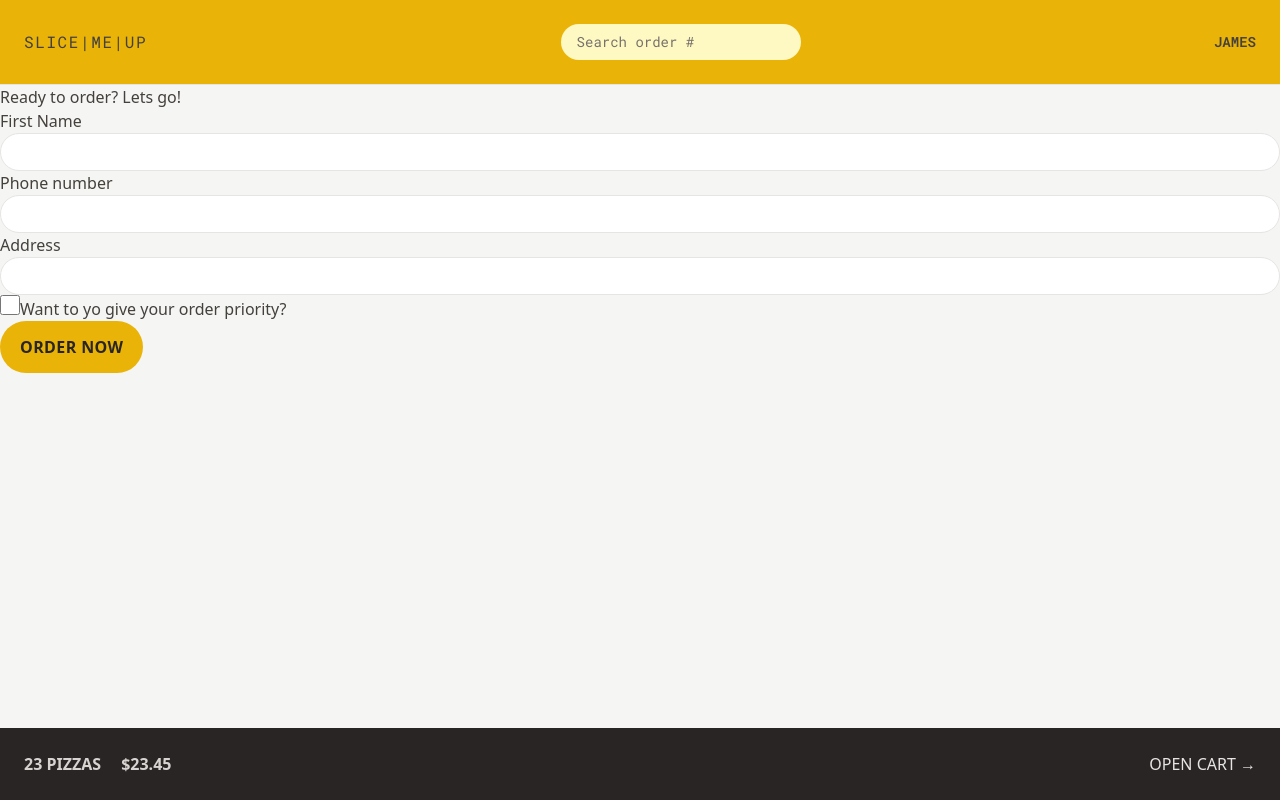
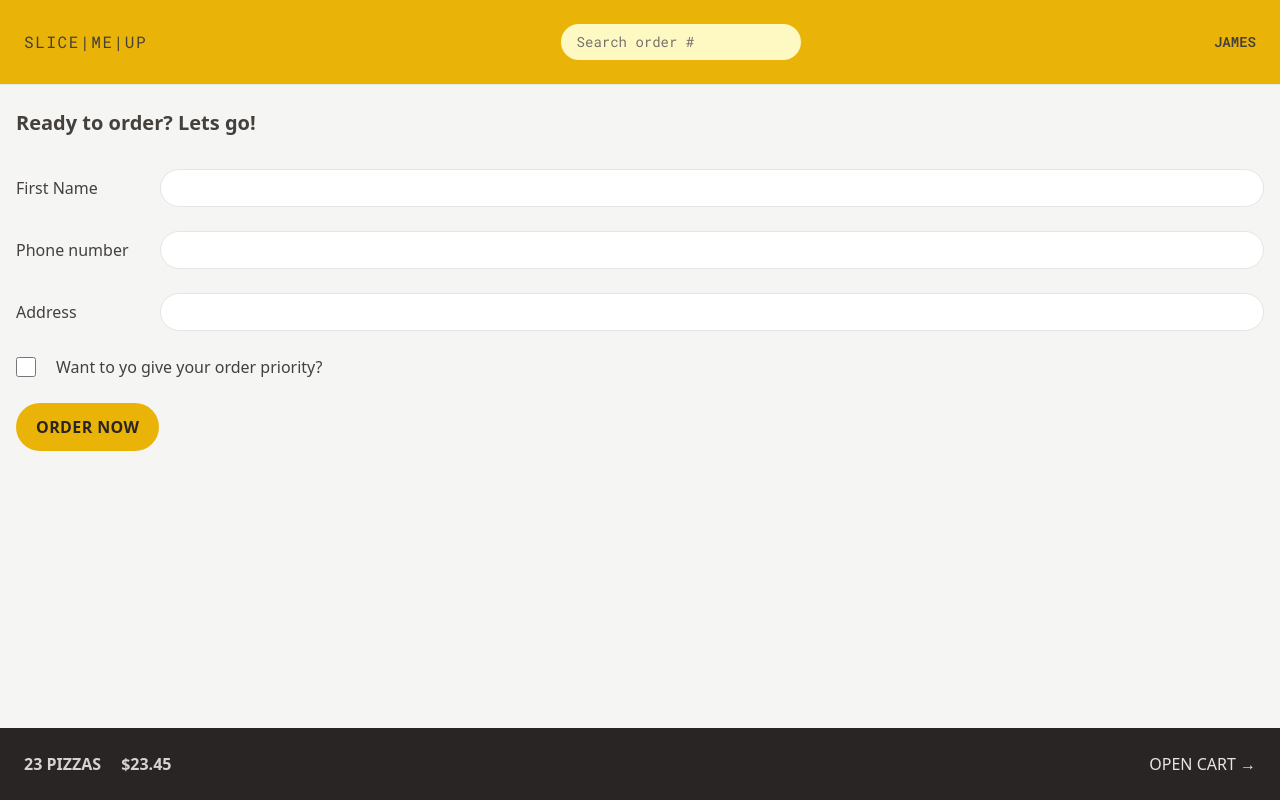
Before and after one commit to JimKonstantinopoulos/CrustWorthy, a React (Vite) app: page /order/new in a window 1280 px wide. Built offline with nearby package versions, Linux system fonts and the light colour scheme.

Commit message:
Add TailwindCSS to style CreateNewOrder Component

```diff
--- a/src/features/order/CreateOrder.jsx
+++ b/src/features/order/CreateOrder.jsx
@@ -1,12 +1,11 @@
-// https://uibakery.io/regex-library/phone-number
-// const isValidPhone = (str) =>
-//   /^\+?\d{1,4}?[-.\s]?\(?\d{1,3}?\)?[-.\s]?\d{1,4}[-.\s]?\d{1,4}[-.\s]?\d{1,9}$/.test(
-//     str
-//   );
-
-import { Form, redirect, useNavigation } from "react-router-dom";
+import { Form, redirect, useActionData, useNavigation } from "react-router-dom";
 import { createOrder } from "../../services/apiRestaurant";
 import Button from "../../ui/Button";
+
+const isValidPhone = (str) =>
+  /^\+?\d{1,4}?[-.\s]?\(?\d{1,3}?\)?[-.\s]?\d{1,4}[-.\s]?\d{1,4}[-.\s]?\d{1,9}$/.test(
+    str,
+  );
 
 const fakeCart = [
   {
@@ -37,32 +36,41 @@ function CreateOrder() {
   const cart = fakeCart;
   const navigation = useNavigation();
   const isSubmitting = navigation.state === "submitting";
+  const formErrors = useActionData();
 
   return (
-    <div>
-      <h2>Ready to order? Lets go!</h2>
+    <div className="px-4 py-6">
+      <h2 className="mb-8 text-xl font-semibold">Ready to order? Lets go!</h2>
 
       <Form method="POST">
-        <div>
-          <label>First Name</label>
-          <input className="input" type="text" name="customer" required />
+        <div className="mb-6 flex flex-col gap-2 tablet:flex-row tablet:items-center tablet:gap-4">
+          <label className="tablet:basis-32">First Name</label>
+          <input className="input grow" type="text" name="customer" required />
         </div>
 
-        <div>
-          <label>Phone number</label>
-          <div>
-            <input className="input" type="tel" name="phone" required />
+        <div className="mb-6 flex flex-col gap-2 tablet:flex-row tablet:items-center tablet:gap-4">
+          <label className="tablet:basis-32">Phone number</label>
+          <div className="grow">
+            <input className="input w-full" type="tel" name="phone" required />
+            {formErrors?.phone && (
+              <p className="absolute pl-2 text-red-600">{formErrors.phone}</p>
+            )}
           </div>
         </div>
 
-        <div>
-          <label>Address</label>
-          <div>
-            <input className="input" type="text" name="address" required />
+        <div className="mb-6 flex flex-col gap-2 tablet:flex-row tablet:items-center tablet:gap-4">
+          <label className="tablet:basis-32">Address</label>
+          <div className="grow">
+            <input
+              className="input w-full"
+              type="text"
+              name="address"
+              required
+            />
           </div>
         </div>
 
-        <div>
+        <div className="flex items-center gap-5">
           <input
             className="h-5 w-5 accent-yellow-400"
             type="checkbox"
@@ -71,12 +79,14 @@ function CreateOrder() {
             // value={withPriority}
             // onChange={(e) => setWithPriority(e.target.checked)}
           />
-          <label htmlFor="priority">Want to yo give your order priority?</label>
+          <label htmlFor="priority" className="font-medium">
+            Want to yo give your order priority?
+          </label>
         </div>
 
-        <div>
+        <div className="mt-6">
           <input type="hidden" name="cart" value={JSON.stringify(cart)} />
-          <Button disabled={isSubmitting} type="primary">
+          <Button disabled={isSubmitting} type="small">
             {isSubmitting ? "Placing order..." : "Order now"}
           </Button>
         </div>
@@ -94,8 +104,13 @@ export async function action({ request }) {
     priority: data.priority === "on",
   };
 
+  const errors = {};
+  if (!isValidPhone(order.phone)) {
+    errors.phone = "Please enter a valid phone number";
+    return errors;
+  }
+
   const newOrder = await createOrder(order);
-  console.log(newOrder);
 
   return redirect(`/order/${newOrder.id}`);
 }
--- a/src/index.css
+++ b/src/index.css
@@ -4,7 +4,7 @@
 
 @layer components {
   .input {
-    @apply w-full rounded-full border border-stone-200 px-4 py-2 text-sm outline-none transition-all duration-300 focus:ring-2 focus:ring-yellow-400;
+    @apply rounded-full border border-stone-200 px-4 py-2 text-sm outline-none transition-all duration-300 focus:ring-2 focus:ring-yellow-400;
   }
 
   /* https://dev.to/afif/i-made-100-css-loaders-for-your-next-project-4eje */
```
Also changed, not shown: index.html (+4 -1 lines).
